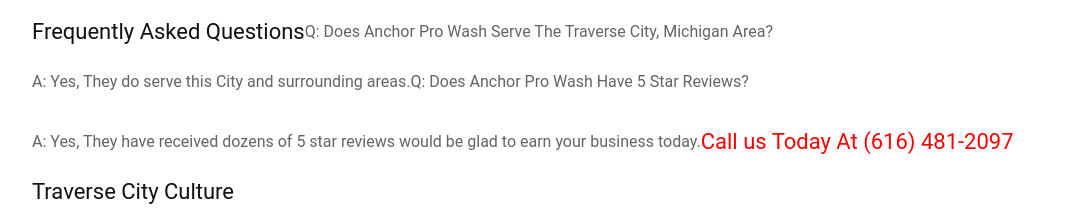
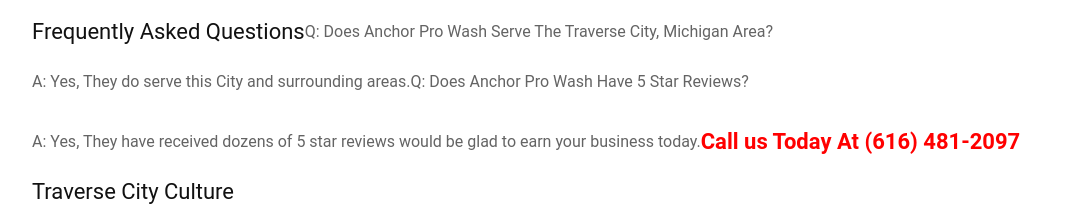
Before and after one commit to schraderweb/anchorprowash, an Eleventy site: page src/service-area/traverse-city-power-washing-services.html in a window 1280 px wide. Shown: the part 1165-1382 px from the top of the page, without its empty margins (96-1180 px from the left). Built offline with nearby package versions, Linux system fonts and the light colour scheme; Eleventy itself is replaced by a stand-in of ours; files that its build step writes are made by us from their sources; a web font is replaced by a local one.

Commit message:
Update traverse-city-power-washing-services.html

```diff
--- a/src/service-area/traverse-city-power-washing-services.html
+++ b/src/service-area/traverse-city-power-washing-services.html
@@ -146,7 +146,7 @@ description:  Professional pressure washing services in Traverse City and Northe
 
 
 
-        <h3 style="text-align: center; font-size 1.5em; color: red;">Call us Today At (616) 481-2097</h3>
+        <h3 style="text-align: center; font-size 2.5em; color: red; font-weight: bold;">Call us Today At (616) 481-2097</h3>
 
 
 
```
